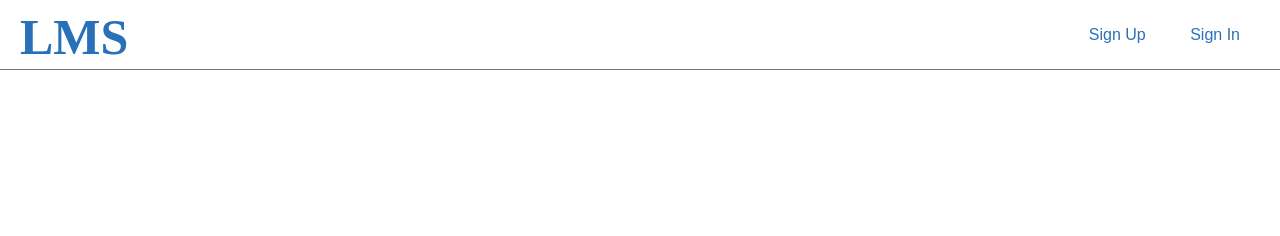
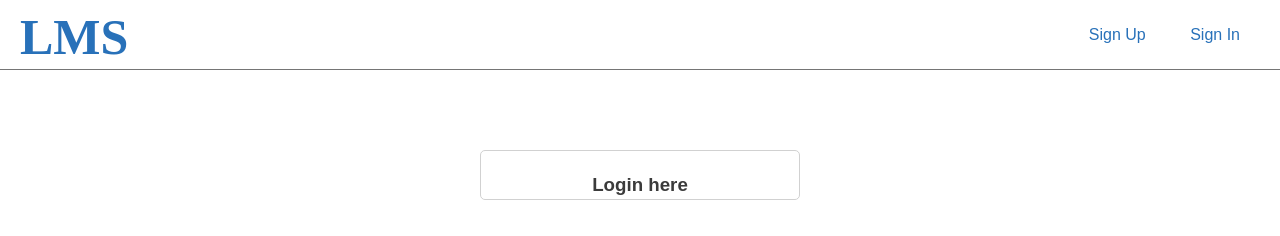
Before and after one commit to hustlaviola/leave-management-system, a plain HTML site: page login.html in a window 1280 px wide. Drawn offline with Linux system fonts and the light colour scheme.

Commit message:
Add h3 tag to indicate where to login

```diff
--- a/assets/css/style.css
+++ b/assets/css/style.css
@@ -235,7 +235,7 @@ nav li:hover {
 
 /* form */
 
-.signup {
+.signup, .login {
   margin-top: 150px;
   border: 1px solid #d1d1d1;
   width: 320px;
--- a/login.html
+++ b/login.html
@@ -21,5 +21,10 @@
         </ul>
       </nav>
     </header>
+    <div class="container flex flex-center">
+      <div class="login">
+        <h3 class="mt-2">Login here</h3>
+      </div>
+    </div>
   </body>
 </html>
```
